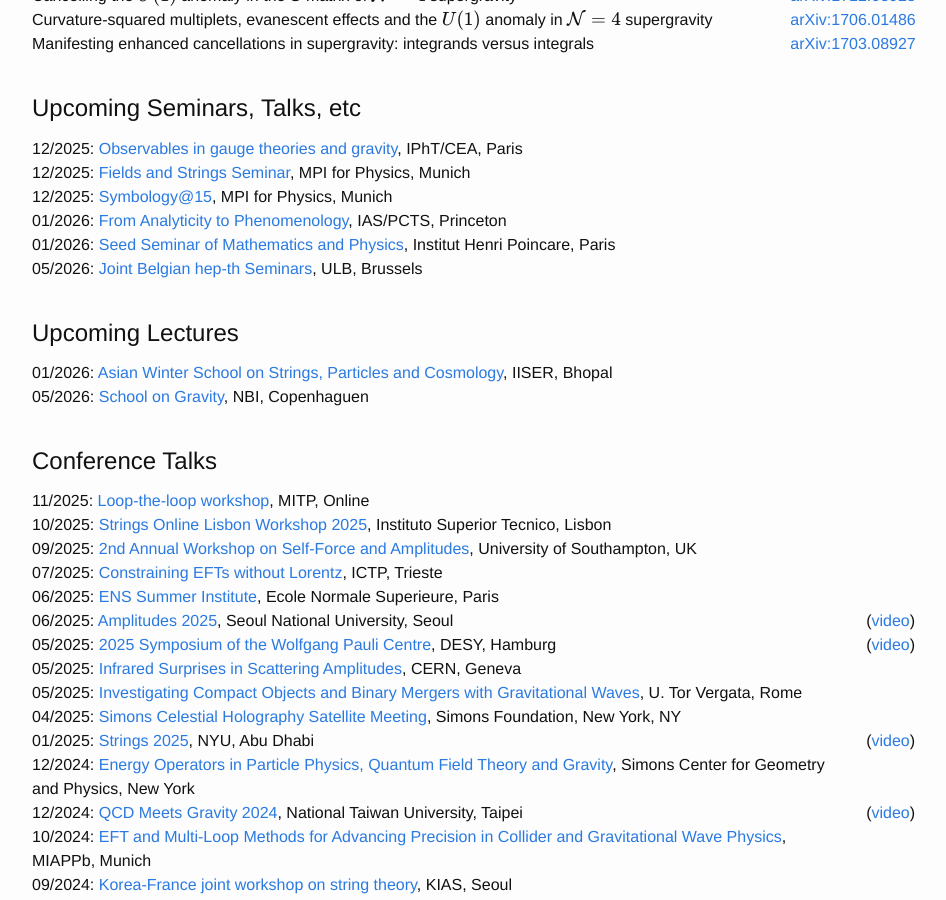
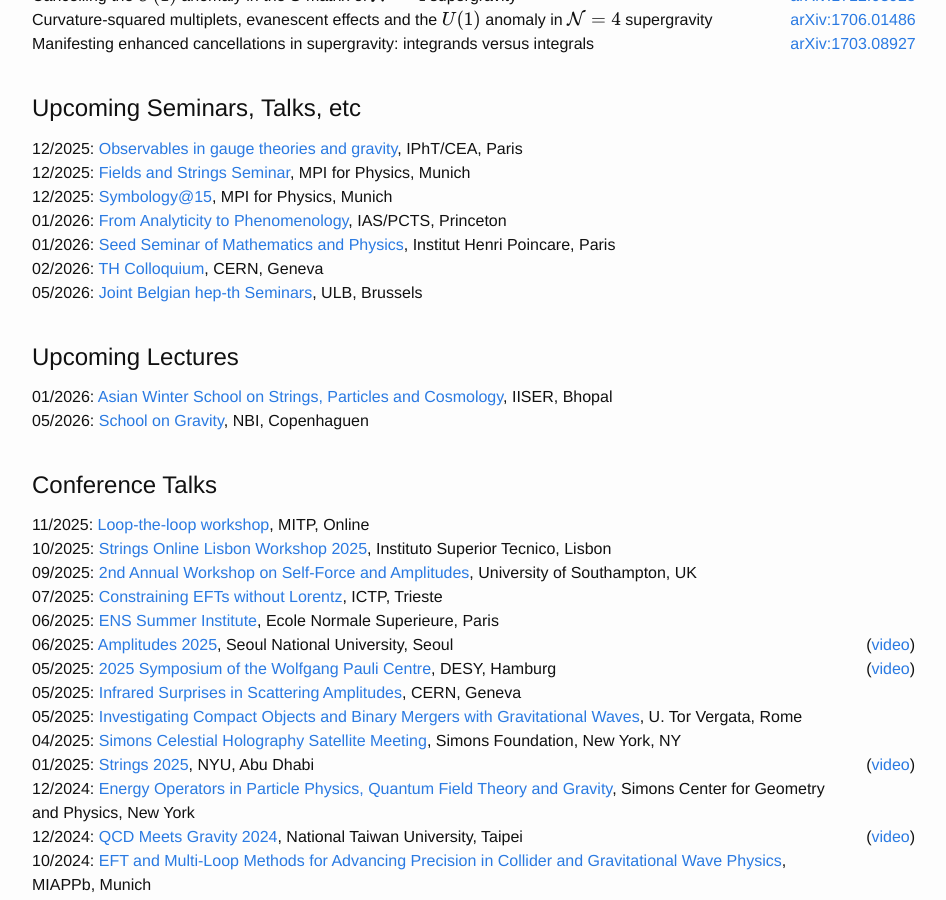
Before and after one commit to julioparra/julioparra.github.io, a Jekyll site: the page built from index.md, in a window 1280 px wide and 900 px high, scrolled down 1506 px. Shown: the whole window, without its empty margins (168-1114 px from the left). Built offline with Jekyll 4.4.1, drawn with Linux system fonts in a browser that asks for light colours; nearby versions of some CDN libraries.

Commit message:
More talks

```diff
--- a/_data/talks.yml
+++ b/_data/talks.yml
@@ -12,6 +12,14 @@
   link: https://web.umons.ac.be/pucg/en/research-activities/joint-seminars/
   institution: ULB
   location: Brussels
+  video:
+
+- date: 2026-02-11
+  name: TH Colloquium
+  type: colloquium
+  link: https://indico.cern.ch/category/100/
+  institution: CERN
+  location: Geneva
   video:
 
 - date: 2026-01-28
```
